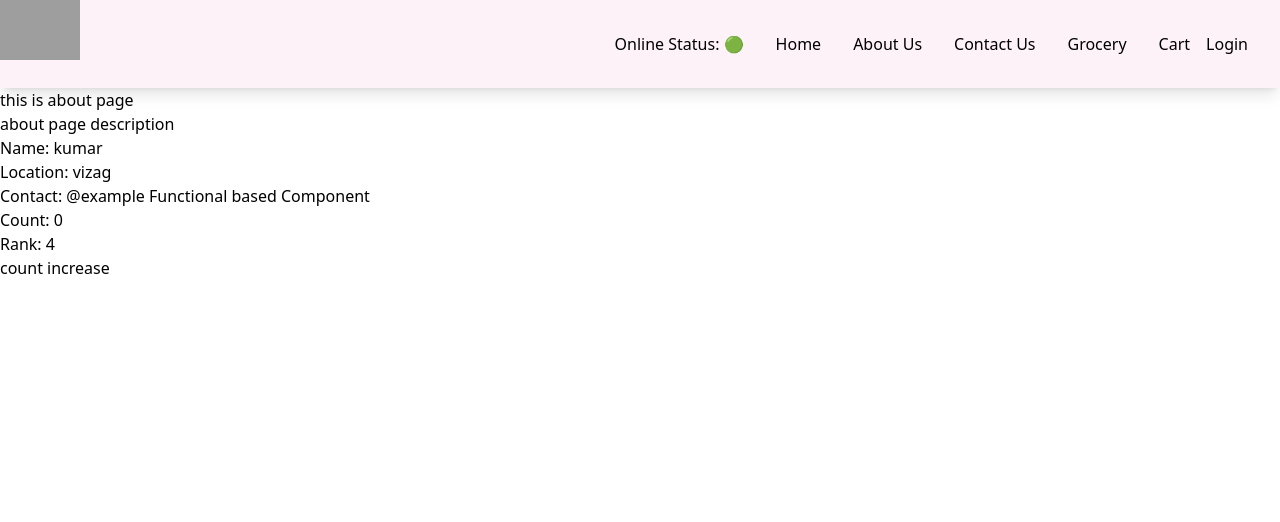
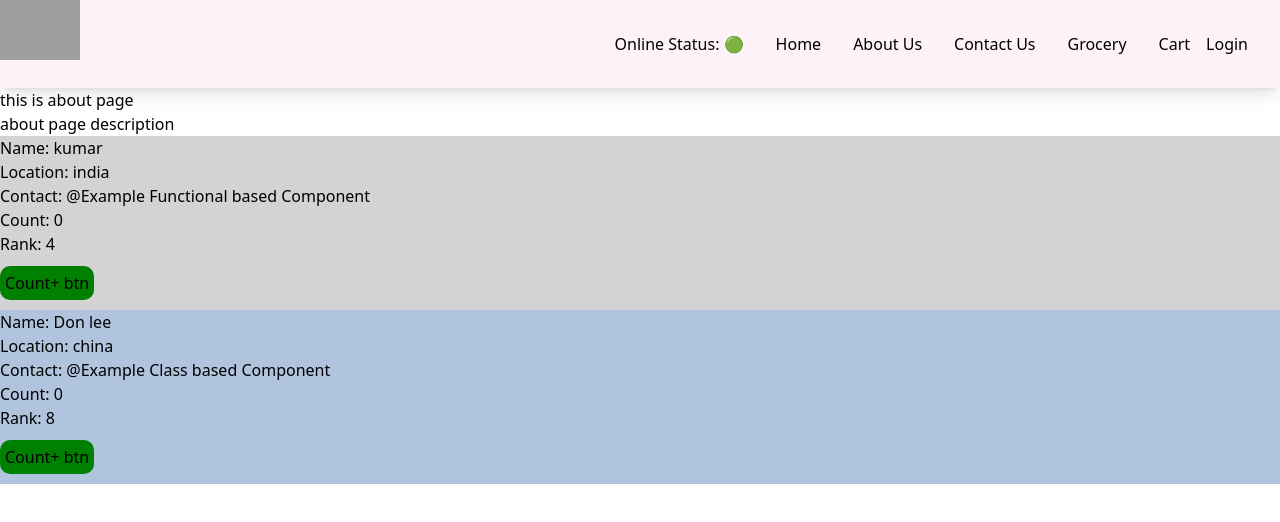
Before and after one commit to kumarnaidukarri/Zimbo__Frontend, a React (Vite) app: page /about in a window 1280 px wide. Shown: the top 522 px of the page. Built offline with nearby package versions, Linux system fonts and the light colour scheme; grey boxes are pictures that could not be loaded.

Commit message:
8.2.2 - Refactored code, removed unwanted consoles

```diff
--- a/src/components/About.js
+++ b/src/components/About.js
@@ -28,25 +28,21 @@ Phases -
 const About = class extends React.Component {
   constructor(props) {
     super(props);
-    console.log("Parent Constructor !");
   }
 
   render() {
-    console.log("Parent Render !");
-
     return (
       <>
         <h1> this is about page </h1>
         <p> about page description </p>
 
-        <User name="kumar" location="vizag" />
+        <User name="kumar" location="india" />
+        <UserClass name="Don lee" location="china" />
       </>
     );
   }
 
-  componentDidMount() {
-    console.log("Parent ComponentDidMount !");
-  }
+  componentDidMount() {}
 };
 
 /*
--- a/src/components/Body.js
+++ b/src/components/Body.js
@@ -85,7 +85,7 @@ const Body = function () {
             className="search-btn  px-4 py-1 ml-3 bg-green-100 rounded-sm"
             onClick={() => {
               // Search Filter the restaurant cards and update UI
-              console.log(searchText);
+              console.log("Search button clicked!", searchText);
               const filteredRestaurants = defaultListOfRestaurants.filter(
                 (restaurant) => {
                   // "pizza hut".includes("pizza")
@@ -105,7 +105,7 @@ const Body = function () {
             className="filter-btn  px-4 py-2 bg-gray-100 rounded-sm"
             onClick={() => {
               // Filter Logic here
-              console.log("Button clicked!");
+              console.log("Filter button clicked! - avgRating>4.5");
               const filteredList = defaultListOfRestaurants.filter(
                 (res) => res.info.avgRating > 4.5
               );
--- a/src/components/User.js
+++ b/src/components/User.js
@@ -12,31 +12,33 @@ const User = (props) => {
     // useEffect() calls after Render.
     // used for API calls, Timers, ...
     console.log("useEffect");
-    const timer = setInterval(() => {
-      console.log("hi timer");
-    }, 1000);
 
     return () => {
       // return 'Callback' executes in 'Unmounting Phase'.
       // used for Cleanup tasks purpose.
       console.log("useEffect Return");
-      clearInterval(timer);
     };
   }, []);
 
   return (
-    <div className="user-card">
+    <div className="user-card" style={{ backgroundColor: "lightgrey" }}>
       <h2>Name: {name} </h2>
       <h3>Location: {location} </h3>
-      <h4>Contact: @example Functional based Component </h4>
+      <h4>Contact: @Example Functional based Component </h4>
       <p> Count: {count} </p>
       <p> Rank: {rank} </p>
       <button
+        style={{
+          backgroundColor: "green",
+          borderRadius: "10px",
+          padding: "5px",
+          margin: "10px 0",
+        }}
         onClick={() => {
           setCount(count + 1);
         }}
       >
-        count increase
+        Count+ btn
       </button>
     </div>
   );
--- a/src/components/UserClass.js
+++ b/src/components/UserClass.js
@@ -22,36 +22,51 @@ Phases -
 class UserClass extends React.Component {
   constructor(props) {
     super(props);
+    this.name = props.name;
+    this.location = props.location;
 
     this.state = {
-      userInfo: {
-        name: "Dummy",
-        location: "Default",
-      },
+      count: 0,
+      rank: 8,
     };
   }
+
+  increaseCount = () => {
+    this.setState({ count: this.state.count + 1 });
+  };
+
   render() {
-    const { name, location, avatar_url } = this.state.userInfo;
+    const { name, location } = this;
+    const { count, rank } = this.state;
+
     return (
-      <div className="user-card">
-        <img src={avatar_url} />
+      <div className="user-card" style={{ backgroundColor: "lightsteelblue" }}>
         <h2> Name: {name} </h2>
         <h3> Location: {location} </h3>
-        <h4> Contact: </h4>
+        <h4> Contact: @Example Class based Component</h4>
+        <p> Count: {count}</p>
+        <p> Rank: {rank}</p>
+        <button
+          style={{
+            backgroundColor: "green",
+            borderRadius: "10px",
+            padding: "5px",
+            margin: "10px 0",
+          }}
+          onClick={this.increaseCount}
+        >
+          Count+ btn
+        </button>
       </div>
     );
   }
   componentDidMount() {
     // runs in Mounting Phase
-    this.timer = setInterval(() => {
-      console.log("Hi timer");
-    }, 1000);
   }
 
   componentWillUnmount() {
     // runs in Unmounting Phase.  (when we leave current page/view/navigation link)
     // Cleanup Tasks
-    clearInterval(this.timer);
   }
 }
 
```
